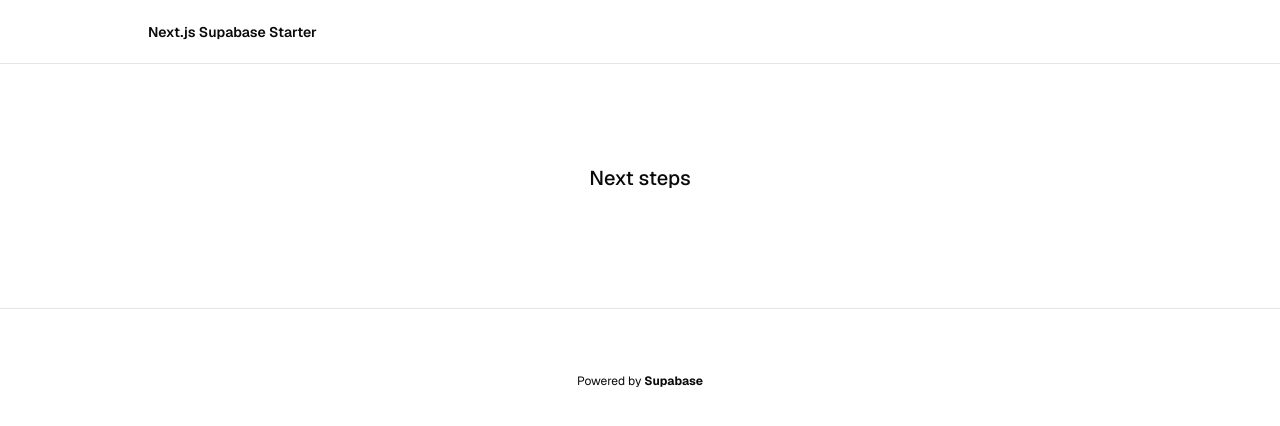
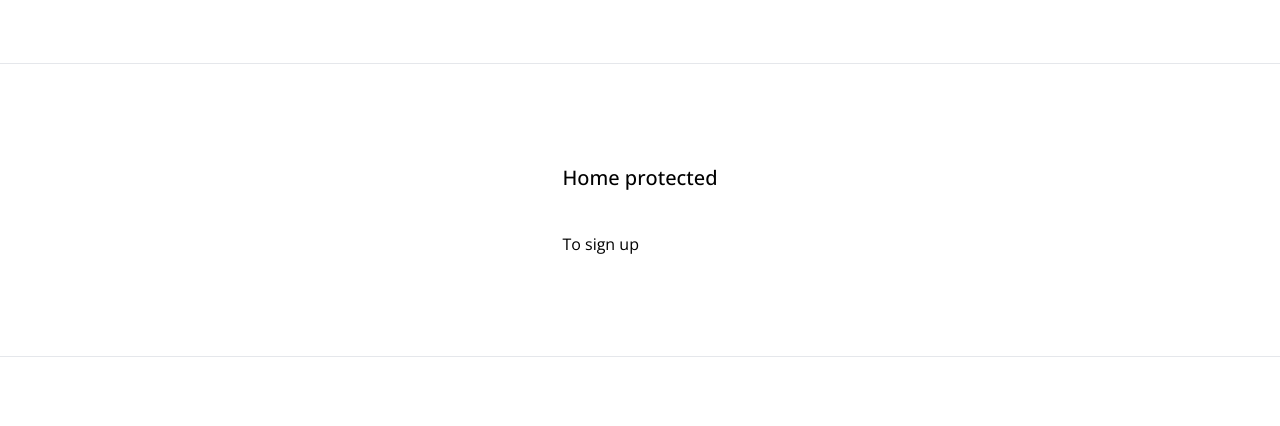
Before and after one commit to nistor-andrei/inner-time, a Next.js app: page / in a window 1280 px wide. Shown: the top 426 px of the page. Built offline with nearby package versions, Linux system fonts and the light colour scheme.

Commit message:
IT-7 UI core (#1)
* IT-7
Config core CSS
Start login

* Remove empty page

```diff
--- /dev/null
+++ b/app/(auth)/sign-up/page.tsx
@@ -0,0 +1,37 @@
+"use client";
+import { signUpAction } from "@/app/actions";
+import { FormEvent } from "react";
+
+interface SignUpFormElements extends HTMLFormControlsCollection {
+  email: HTMLInputElement;
+  password: HTMLInputElement;
+}
+
+interface SignUpForm extends HTMLFormElement {
+  readonly elements: SignUpFormElements;
+}
+
+const SignUp = () => {
+  const handleSubmit = async (e: FormEvent<SignUpForm>) => {
+    e.preventDefault();
+    const formData = new FormData(e.currentTarget);
+    await signUpAction(formData);
+  };
+
+  return (
+    <form onSubmit={handleSubmit}>
+      <h1>Sign Up</h1>
+      <label>
+        Email:
+        <input type="email" name="email" required />
+      </label>
+      <label>
+        Password:
+        <input type="password" name="password" required />
+      </label>
+      <button type="submit">Sign Up</button>
+    </form>
+  );
+};
+
+export default SignUp;
--- a/app/globals.css
+++ b/app/globals.css
@@ -4,66 +4,9 @@
 
 @layer base {
   :root {
-    --background: 0 0% 100%;
-    --foreground: 0 0% 3.9%;
-    --card: 0 0% 100%;
-    --card-foreground: 0 0% 3.9%;
-    --popover: 0 0% 100%;
-    --popover-foreground: 0 0% 3.9%;
-    --primary: 0 0% 9%;
-    --primary-foreground: 0 0% 98%;
-    --secondary: 0 0% 96.1%;
-    --secondary-foreground: 0 0% 9%;
-    --muted: 0 0% 96.1%;
-    --muted-foreground: 0 0% 45.1%;
-    --accent: 0 0% 96.1%;
-    --accent-foreground: 0 0% 9%;
-    --destructive: 0 84.2% 60.2%;
-    --destructive-foreground: 0 0% 98%;
-    --border: 0 0% 89.8%;
-    --input: 0 0% 89.8%;
-    --ring: 0 0% 3.9%;
-    --radius: 0.5rem;
-    --chart-1: 12 76% 61%;
-    --chart-2: 173 58% 39%;
-    --chart-3: 197 37% 24%;
-    --chart-4: 43 74% 66%;
-    --chart-5: 27 87% 67%;
-  }
-
-  .dark {
-    --background: 0 0% 3.9%;
-    --foreground: 0 0% 98%;
-    --card: 0 0% 3.9%;
-    --card-foreground: 0 0% 98%;
-    --popover: 0 0% 3.9%;
-    --popover-foreground: 0 0% 98%;
-    --primary: 0 0% 98%;
-    --primary-foreground: 0 0% 9%;
-    --secondary: 0 0% 14.9%;
-    --secondary-foreground: 0 0% 98%;
-    --muted: 0 0% 14.9%;
-    --muted-foreground: 0 0% 63.9%;
-    --accent: 0 0% 14.9%;
-    --accent-foreground: 0 0% 98%;
-    --destructive: 0 62.8% 30.6%;
-    --destructive-foreground: 0 0% 98%;
-    --border: 0 0% 14.9%;
-    --input: 0 0% 14.9%;
-    --ring: 0 0% 83.1%;
-    --chart-1: 220 70% 50%;
-    --chart-2: 160 60% 45%;
-    --chart-3: 30 80% 55%;
-    --chart-4: 280 65% 60%;
-    --chart-5: 340 75% 55%;
+    --blue: #125ef2;
   }
 }
 
 @layer base {
-  * {
-    @apply border-border;
-  }
-  body {
-    @apply bg-background text-foreground;
-  }
 }
--- a/app/layout.tsx
+++ b/app/layout.tsx
@@ -1,5 +1,4 @@
-import { Geist } from "next/font/google";
-import Link from "next/link";
+import { Open_Sans } from "next/font/google";
 import "./globals.css";
 
 const defaultUrl = process.env.VERCEL_URL
@@ -8,11 +7,11 @@ const defaultUrl = process.env.VERCEL_URL
 
 export const metadata = {
   metadataBase: new URL(defaultUrl),
-  title: "Next.js and Supabase Starter Kit",
-  description: "The fastest way to build apps with Next.js and Supabase",
+  title: "Inner time",
+  description: "Your help in organizing appointments",
 };
 
-const geistSans = Geist({
+const openSans = Open_Sans({
   display: "swap",
   subsets: ["latin"],
 });
@@ -23,33 +22,19 @@ export default function RootLayout({
   children: React.ReactNode;
 }>) {
   return (
-    <html lang="en" className={geistSans.className} suppressHydrationWarning>
+    <html lang="en" className={openSans.className} suppressHydrationWarning>
       <body className="bg-background text-foreground">
         <main className="min-h-screen flex flex-col items-center">
           <div className="flex-1 w-full flex flex-col gap-20 items-center">
             <nav className="w-full flex justify-center border-b border-b-foreground/10 h-16">
               <div className="w-full max-w-5xl flex justify-between items-center p-3 px-5 text-sm">
                 <div className="flex gap-5 items-center font-semibold">
-                  <Link href={"/"}>Next.js Supabase Starter</Link>
                   <div className="flex items-center gap-2"></div>
                 </div>
               </div>
             </nav>
             <div className="flex flex-col gap-20 max-w-5xl p-5">{children}</div>
-
-            <footer className="w-full flex items-center justify-center border-t mx-auto text-center text-xs gap-8 py-16">
-              <p>
-                Powered by{" "}
-                <a
-                  href="https://supabase.com/?utm_source=create-next-app&utm_medium=template&utm_term=nextjs"
-                  target="_blank"
-                  className="font-bold hover:underline"
-                  rel="noreferrer"
-                >
-                  Supabase
-                </a>
-              </p>
-            </footer>
+            <footer className="w-full flex items-center justify-center border-t mx-auto text-center text-xs gap-8 py-16"></footer>
           </div>
         </main>
       </body>
--- a/app/page.tsx
+++ b/app/page.tsx
@@ -1,10 +1,11 @@
-import { hasEnvVars } from "@/utils/supabase/check-env-vars";
+import Link from "next/link";
 
 export default async function Home() {
   return (
     <>
       <main className="flex-1 flex flex-col gap-6 px-4">
-        <h2 className="font-medium text-xl mb-4">Next steps</h2>
+        <h2 className="font-medium text-xl mb-4">Home protected</h2>
+        <Link href="sign-up">To sign up</Link>
       </main>
     </>
   );
--- a/tailwind.config.ts
+++ b/tailwind.config.ts
@@ -19,58 +19,9 @@ const config = {
     },
     extend: {
       colors: {
-        border: "hsl(var(--border))",
-        input: "hsl(var(--input))",
-        ring: "hsl(var(--ring))",
-        background: "hsl(var(--background))",
-        foreground: "hsl(var(--foreground))",
         primary: {
-          DEFAULT: "hsl(var(--primary))",
-          foreground: "hsl(var(--primary-foreground))",
+          DEFAULT: "var(--blue)",
         },
-        secondary: {
-          DEFAULT: "hsl(var(--secondary))",
-          foreground: "hsl(var(--secondary-foreground))",
-        },
-        destructive: {
-          DEFAULT: "hsl(var(--destructive))",
-          foreground: "hsl(var(--destructive-foreground))",
-        },
-        muted: {
-          DEFAULT: "hsl(var(--muted))",
-          foreground: "hsl(var(--muted-foreground))",
-        },
-        accent: {
-          DEFAULT: "hsl(var(--accent))",
-          foreground: "hsl(var(--accent-foreground))",
-        },
-        popover: {
-          DEFAULT: "hsl(var(--popover))",
-          foreground: "hsl(var(--popover-foreground))",
-        },
-        card: {
-          DEFAULT: "hsl(var(--card))",
-          foreground: "hsl(var(--card-foreground))",
-        },
-      },
-      borderRadius: {
-        lg: "var(--radius)",
-        md: "calc(var(--radius) - 2px)",
-        sm: "calc(var(--radius) - 4px)",
-      },
-      keyframes: {
-        "accordion-down": {
-          from: { height: "0" },
-          to: { height: "var(--radix-accordion-content-height)" },
-        },
-        "accordion-up": {
-          from: { height: "var(--radix-accordion-content-height)" },
-          to: { height: "0" },
-        },
-      },
-      animation: {
-        "accordion-down": "accordion-down 0.2s ease-out",
-        "accordion-up": "accordion-up 0.2s ease-out",
       },
     },
   },
```
Also changed, not shown: utils/supabase/middleware.ts (+3 -8 lines).
